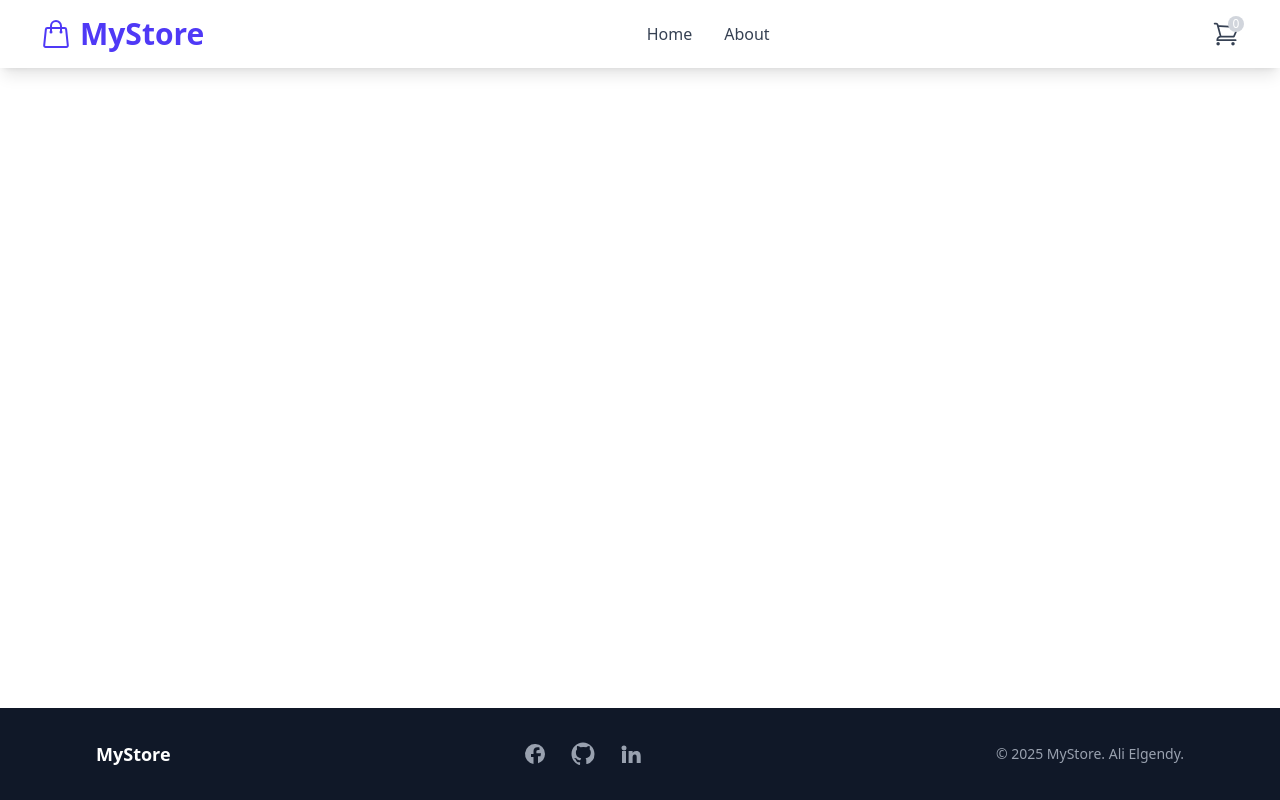
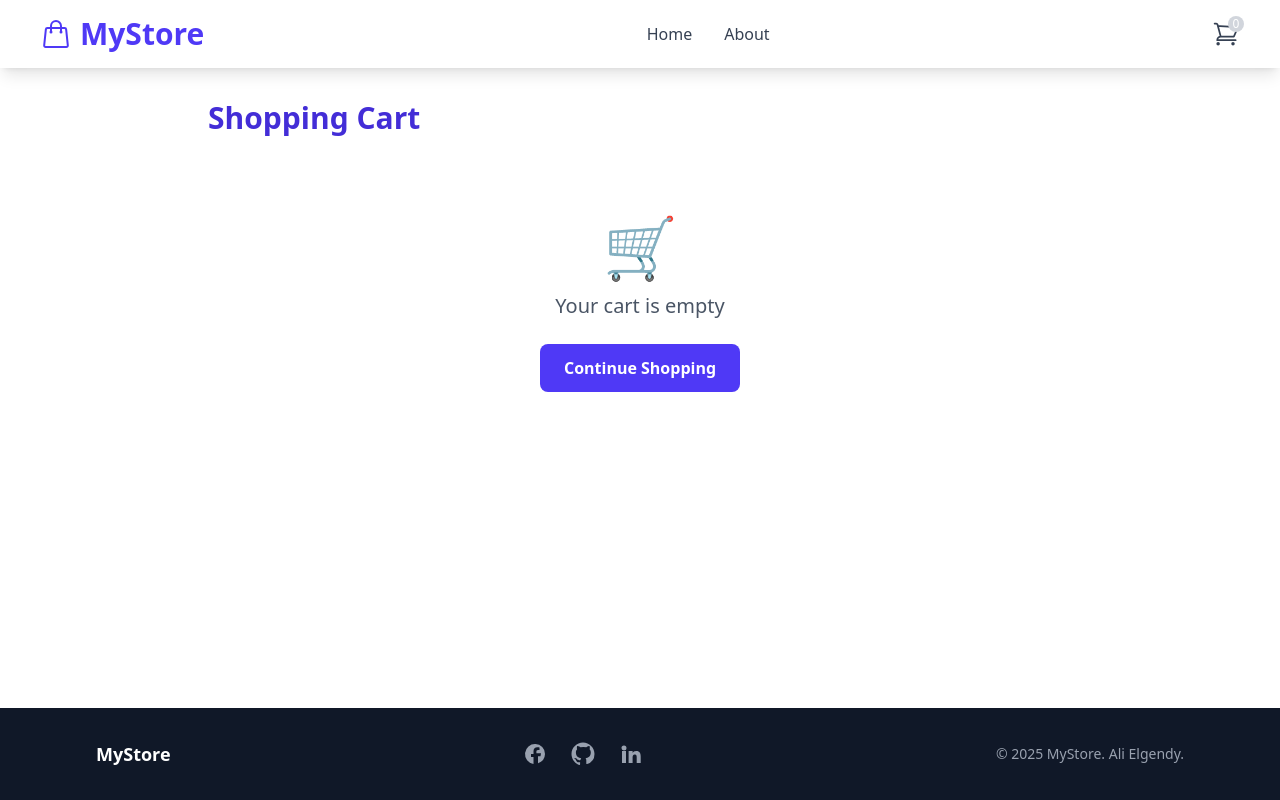
Before and after one commit to Ali-LGendy/store-vue, a Vue app: page /cart in a window 1280 px wide. Built offline with nearby package versions, Linux system fonts and the light colour scheme.

Commit message:
create cart page and updated total functions in pinia

```diff
--- a/src/pages/Cart.vue
+++ b/src/pages/Cart.vue
@@ -1,13 +1,103 @@
 <template>
+    <div v-if="store.loading" class="text-center text-lg text-gray-500 p-8">Loading...</div>
+    <div v-else-if="store.error" class="text-center text-red-500 p-8">{{ store.error }}</div>
+    <div v-else class="max-w-4xl mx-auto px-4 py-8">
+      <h1 class="text-3xl font-bold text-indigo-700 mb-8">Shopping Cart</h1>
 
+      <div v-if="store.cart.length === 0" class="text-center py-12">
+        <div class="text-6xl mb-4">🛒</div>
+        <p class="text-xl text-gray-600 mb-6">Your cart is empty</p>
+        <RouterLink
+          to="/"
+          class="inline-block bg-indigo-600 text-white px-6 py-3 rounded-lg hover:bg-indigo-700 transition-colors font-semibold"
+        >
+          Continue Shopping
+        </RouterLink>
+      </div>
+
+      <div v-else class="space-y-6">
+        <div
+          v-for="item in store.cart"
+          :key="item.id"
+          class="bg-white rounded-lg shadow-md p-6 flex flex-col md:flex-row gap-4 items-start md:items-center"
+        >
+          <img
+            :src="item.image"
+            :alt="item.title"
+            class="w-20 h-20 object-contain bg-gray-50 rounded-lg flex-shrink-0"
+          />
+
+          <div class="flex-1 space-y-2">
+            <h3 class="text-lg font-semibold text-gray-800">{{ item.title }}</h3>
+            <p class="text-sm text-gray-600">{{ item.category }}</p>
+            <p class="text-lg font-bold text-indigo-600">${{ item.price.toFixed(2) }}</p>
+          </div>
+
+          <div class="flex items-center gap-4">
+            <div class="flex items-center gap-2">
+              <label for="quantity" class="text-sm text-gray-600">Qty:</label>
+              <input
+                type="number"
+                v-model.number="item.quantity"
+                min="1"
+                @change="updateQuantity(item.id, item.quantity)"
+                class="w-16 px-2 py-1 border border-gray-300 rounded text-center focus:outline-none focus:ring-2 focus:ring-indigo-500"
+              />
+            </div>
+
+            <button
+              @click="remove(item.id)"
+              class="px-4 py-2 bg-red-500 text-white rounded-lg hover:bg-red-600 transition-colors text-sm font-medium"
+            >
+              Remove
+            </button>
+          </div>
+        </div>
+
+        <div class="bg-gray-50 rounded-lg p-6 space-y-4">
+          <div class="flex justify-between items-center text-lg">
+            <span class="font-medium text-gray-700">Total Items:</span>
+            <span class="font-semibold">{{ store.cartCount }}</span>
+          </div>
+          <div class="flex justify-between items-center text-xl">
+            <span class="font-medium text-gray-700">Total Price:</span>
+            <span class="font-bold text-indigo-600">${{ store.cartTotal.toFixed(2) }}</span>
+          </div>
+
+          <div class="flex gap-4 pt-4">
+            <button
+              @click="clearCart"
+              class="flex-1 px-6 py-3 border-2 border-red-500 text-red-500 rounded-lg hover:bg-red-50 transition-colors font-semibold"
+            >
+              Clear Cart
+            </button>
+            <button
+              class="flex-1 px-6 py-3 bg-indigo-600 text-white rounded-lg hover:bg-indigo-700 transition-colors font-semibold"
+            >
+              Checkout
+            </button>
+          </div>
+        </div>
+      </div>
+    </div>
 </template>
 
-<script>
-export default {
+<script setup>
+    import { useProductStore } from '@/stores/productStore';
+    import { RouterLink } from 'vue-router';
 
-}
+    const store = useProductStore();
+
+    function remove(id) {
+        store.removeFromCart(id);
+    }
+
+    function clearCart() {
+        store.clearCart();
+    }
+
+    function updateQuantity(id, quantity) {
+        if (quantity < 1) return;
+        store.updateQuantity(id, quantity);
+    }
 </script>
-
-<style>
-
-</style>
--- a/src/pages/ProductDetails.vue
+++ b/src/pages/ProductDetails.vue
@@ -4,7 +4,6 @@
       <div v-else-if="store.error" class="text-center text-red-500">{{ store.error }}</div>
 
       <div v-else-if="store.productDetail && store.productDetail.id" class="flex flex-col md:flex-row gap-10 items-start">
-        <!-- Product Image -->
         <div class="w-full md:w-1/2 bg-white rounded-xl shadow-lg p-8 flex items-center justify-center">
           <img
             :src="store.productDetail.image"
--- a/src/stores/productStore.js
+++ b/src/stores/productStore.js
@@ -12,10 +12,14 @@ export const useProductStore = defineStore("product", {
 
   getters: {
     cartCount: (state) => {
-      return state.cart.length;
+      return state.cart.reduce((acc, item) => acc + (item.quantity || 1), 0);
     },
     cartTotal: (state) => {
-      return state.cart.reduce((acc, item) => acc + item.price, 0);
+      return state.cart.reduce((acc, item) => {
+        const quantity = item.quantity || 1;
+        const price = parseFloat(item.price) || 0;
+        return acc + (price * quantity);
+      }, 0);
     },
   },
 
@@ -23,7 +27,7 @@ export const useProductStore = defineStore("product", {
     addToCart(product) {
         const existing = this.cart.find((item) => item.id === product.id)
         if (existing) {
-          existing.quantity++
+          existing.quantity = (existing.quantity || 1) + 1
         } else {
           this.cart.push({ ...product, quantity: 1 })
         }
@@ -36,7 +40,9 @@ export const useProductStore = defineStore("product", {
     },
     updateQuantity(id, quantity) {
         const item = this.cart.find((item) => item.id === id)
-        if (item) item.quantity = quantity
+        if (item && quantity > 0) {
+            item.quantity = parseInt(quantity) || 1
+        }
     },
 
     async fetchProducts() {
```
